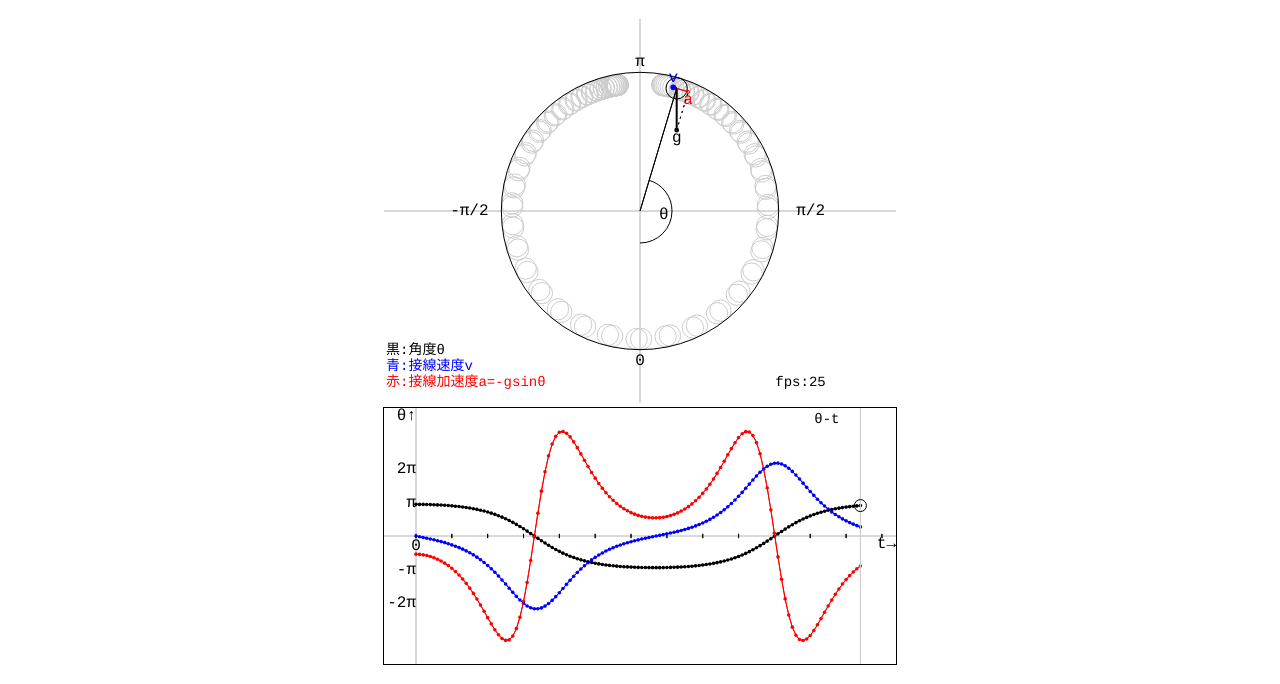
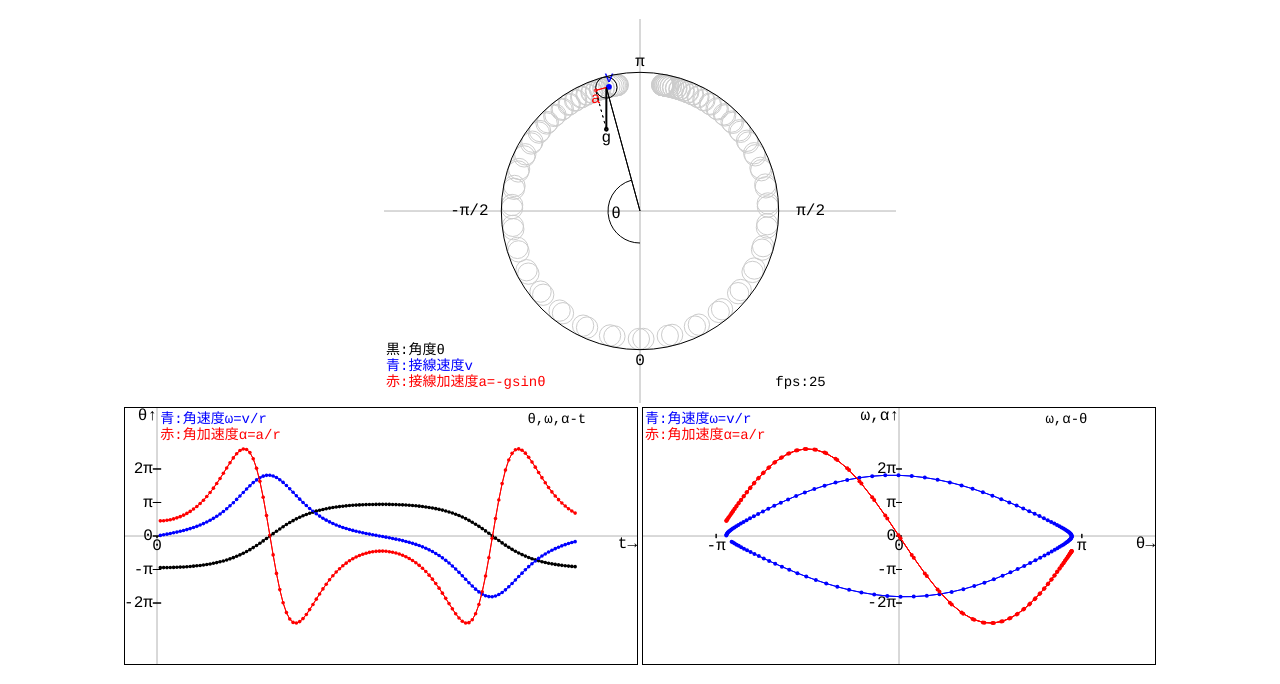
Before and after one commit to nishiokozo/github.io, a plain HTML site: page graph-integral-積分-v1.0/index.html in a window 1280 px wide. Shown: the part 70-754 px from the top of the page. Drawn offline with Linux system fonts and the light colour scheme.

Commit message:
θ基準のグラフを追加

```diff
--- a/graph-integral-積分-v1.0/index.html
+++ b/graph-integral-積分-v1.0/index.html
@@ -48,6 +48,7 @@
 		<canvas id="html_canvas3"  width="512" height="384" style="border:0px solid" ></canvas>
 		<br>
 		<canvas id="html_canvas4"  width="512" height="256" style="border:1px solid" ></canvas>
+		<canvas id="html_canvas5"  width="512" height="256" style="border:1px solid" ></canvas>
 		<br>
 		<script src="lib.js"></script>
 		<script src="main.js"></script>
@@ -55,9 +56,9 @@
 			<div class="group-left">
 			 Δt　　　　　<input type="text" id="html_dt" value="0.04" size="3" onchange="html_onchange('reset');" > sec<br>
 			 重力加速度g　<input type="text" id="html_g" value="9.8" size="3" onchange="html_onchange('reset');" > m/s/s<br>
-			 開始位置θ　 <input type="text" id="html_th" value="170" size="3" onchange="html_onchange('reset');" > deg<br>
-			 紐長さl　　　<input type="text" id="html_l" value="1.2" size="3" onchange="html_onchange('reset');" > m<br>
-			 計測時間time <input type="text" id="html_time" value="5" size="3" onchange="html_onchange('reset');" > sec<br>
+			 開始位置θ　 <input type="text" id="html_th" value="-170" size="3" onchange="html_onchange('reset');" > deg<br>
+			 半径r 　 　　<input type="text" id="html_r" value="1.2" size="3" onchange="html_onchange('reset');" > m<br>
+			 計測時間time <input type="text" id="html_time" value="5.4" size="3" onchange="html_onchange('reset');" > sec<br>
 			</div>
 			<div class="group">
 			<input type="button" value="リセット" onClick="html_onchange('reset');" >
@@ -88,12 +89,10 @@
 
 			<br>
 
-	<br>～概要 2021/09/21～<br>
+	<br>～概要 2021/09/22～<br>
 		区分求積法による積分<br>
 		フレーム単位(Δt)で加速度を累積して速度、速度を累積して位置を算出している<br>
-		開始位置θ=45°くらいまでなら、加速度、速度、位置がほぼサイン波になる。<br>
-		90°あたりを超えると奥歯型のような形状になる。<br>
-		Δtを粗くしてやると、プロットが荒くなり精度が落ちる。<br>
+		Δt時間内では等速運動になるので、値を大きくすると精度が落ちる。<br>
 
 	</body>
 </html>
--- a/graph-integral-積分-v1.0/lib.js
+++ b/graph-integral-積分-v1.0/lib.js
@@ -890,8 +890,8 @@ function gra_create( cv )	//2021/06/01
 	{
 		[x1,y1]=gra.win_abs(x1,y1);
 		let [rw,rh] = gra.win_range(r,r); // 2021/07/29 windowとcanvasのアスペクト比を反映
-rw = r;
-rh = r;
+		rw = r;
+		rh = r;
 		{
 			gra.ctx.beginPath();
 
@@ -922,6 +922,22 @@ rh = r;
 		[x1,y1]=gra.win_abs(x1,y1);
 //		let [rw,rh] = gra.win_range(r*gra.asp,r); // 2021/07/29 windowとcanvasのアスペクト比を反映
 		let [rw,rh] = gra.win_range(r,r); // 2021/07/29 windowとcanvasのアスペクト比を反映
+		{
+			gra.ctx.beginPath();
+			let rotation = 0;
+			gra.ctx.ellipse( x1, y1, rw, rh, rotation, st, en );
+			gra.ctx.fill();
+		};
+	}
+	//-----------------------------------------------------------------------------
+	gra.dot = function( x1,y1,r, st=0, en=Math.PI*2 ) // 2021/07/21　circle にst en を追加 )
+	//-----------------------------------------------------------------------------
+	{
+		[x1,y1]=gra.win_abs(x1,y1);
+//		let [rw,rh] = gra.win_range(r*gra.asp,r); // 2021/07/29 windowとcanvasのアスペクト比を反映
+		let [rw,rh] = gra.win_range(r,r); // 2021/07/29 windowとcanvasのアスペクト比を反映
+		rw = r;
+		rh = r;
 		{
 			gra.ctx.beginPath();
 			let rotation = 0;
--- a/graph-integral-積分-v1.0/main.js
+++ b/graph-integral-積分-v1.0/main.js
@@ -44,7 +44,7 @@ function lab_create()
 //	let gra2 = gra_create( html_canvas2 );
 	let gra3 = gra_create( html_canvas3 );
 	let gra4 = gra_create( html_canvas4 );
-//	let gra5 = gra_create( html_canvas5 );
+	let gra5 = gra_create( html_canvas5 );
 //	let ene = ene_create( html_canvas2, 3 );
 
 	function calc_r( m, r0 = 10, m0 = 1 ) // 質量1の時半径10
@@ -106,11 +106,12 @@ function lab_create()
 	let balls=[];
 	lab.m = 0;
 	lab.h = 0;
-	lab.l = 0;
+	lab.r = 0;
 	lab.time = 0;
 	lab.k = 0;
 	lab.dt = 0;
 	lab.s = 0;
+//	lab.fs = 0;
 
 	//-------------------------------------------------------------------------
 	function reset()
@@ -120,20 +121,159 @@ function lab_create()
 		flgStep = false;
 		balls=[];
 		//
+		let fs = 16;
+		let ball_r = 0.1;
+		let r = lab.r;
+		let g = lab.g;
+		let time = lab.time;//5.0/2;	// 計測時間
+		let dt = lab.dt;
 
 		{
-			let h	= lab.h;
-			let m	= lab.m;
-			let l	= lab.l;
-			let r	= calc_r(m)/60;
-			let p0	= vec2(0, h);
-			let p1	= vec2(l ,h);
-			let K	= 0;
-			let U	= lab.g * m * p1.y;
+//			let h	= lab.h;
+//			let m	= lab.m;
+//			let l	= lab.r;
+//			let r	= calc_r(m)/60;
+//			let p0	= vec2(0, h);
+//			let p1	= vec2(l ,h);
+//			let K	= 0;
+//			let U	= lab.g * m * p1.y;
 			let th  = lab.th;
 //			hook	= {p:p0 ,v:0.1,h:0.2}
-			balls.push( {th:th, v:radians(0), t:0} );
+			balls.push( {th:th, v:radians(0), t:0, tbl:[]} );
 		}
+
+		// 円グラフ3 描画 初期化
+		{
+			gra3.backcolor(1,1,1);
+			let cx = 0.0;
+			let cy = 0.0;//lab.h;
+			let sh = 3.6/2;
+			let sw = sh*(gra3.ctx.canvas.width/gra3.ctx.canvas.height);
+			gra3.window( cx-sw,cy+sh,cx+sw,cy-sh );
+			gra3.setAspect(1,0);
+		}
+
+
+		// θ,ω,α-tグラフ4 描画 初期表示
+		{
+			let sh = 4*3;
+			{
+				gra4.backcolor(1,1,1);
+				gra4.cls();
+				let cx = lab.time/2;
+				let cy = 0.0;//lab.h;
+				let w = (gra4.ctx.canvas.width/gra4.ctx.canvas.height);
+				let sw = lab.time/(w-0.25);///(gra4.ctx.canvas.width/gra4.ctx.canvas.height);
+				gra4.window( cx-sw,cy+sh,cx+sw,cy-sh );
+				gra4.setAspect(1,0);
+			}
+
+			// 原点 cross
+			{
+				gra4.color(0.8,0.8,0.8)
+				gra4.line(gra4.sx,0,gra4.ex,0);
+				gra4.line(0,gra4.sy,0,gra4.ey);
+
+				gra4.color(0,0,0)
+				gra4.symbol_row( "θ↑",0,gra4.sy,fs,"RT");
+				gra4.symbol_row( "t→",gra4.ex,0,fs,"RT");
+/*
+				let peek = 3.14;
+				gra4.symbol_row( "π",0,peek,fs,"RM");
+				gra4.symbol_row( "-π",0,-peek,fs,"RM");
+				gra4.symbol_row( "2π",0,peek*2,fs,"RM");
+				gra4.symbol_row( "-2π",0,-peek*2,fs,"RM");
+*/
+				{
+					let pi = Math.PI;
+					let x =0;
+					let y =0;
+					let h = 0.2;
+					let w = 0.05;
+					x=0;y=    0;gra4.symbol_row( "0"	,x-w,y,fs,"RM");gra4.line(x-w,y,x+w,y);
+					x=0;y=   pi;gra4.symbol_row( "π"	,x-w,y,fs,"RM");gra4.line(x-w,y,x+w,y);
+					x=0;y=  -pi;gra4.symbol_row( "-π"	,x-w,y,fs,"RM");gra4.line(x-w,y,x+w,y);
+					x=0;y= 2*pi;gra4.symbol_row( "2π"	,x-w,y,fs,"RM");gra4.line(x-w,y,x+w,y);
+					x=0;y=-2*pi;gra4.symbol_row( "-2π"	,x-w,y,fs,"RM");gra4.line(x-w,y,x+w,y);
+				}
+
+				let x = 0;
+				let y = 0;
+				let h = 0.2;;
+				let cnt  = 0;
+				gra4.line( x,y, x,y-h);gra4.symbol_row( "0", x,y-h,fs,"CT");
+/*
+				for ( let x = 0 ; x < gra4.ex ; x+=dt )
+				{
+					if ( (cnt % 10) == 0 ) gra4.line( x,y+h, x,y-h);
+					cnt++;
+				}
+*/
+
+			}
+//			gra4.color(0,0,0);gra4.locate(75,10);gra4.print( time+"秒間");
+			gra4.color(0,0,0);gra4.locate(72,0);gra4.print( "θ,ω,α-t");
+
+			gra4.locate(6,0);
+			gra4.color(0,0,1);gra4.print( "青:角速度ω=v/r");
+			gra4.color(1,0,0);gra4.print( "赤:角加速度α=a/r");
+			gra4.locate(70,22);gra4.color(0,0,0);gra4.print( "fps:"+1/lab.dt);
+
+			gra4.color(0,0,0);
+		}
+
+		// θ-tグラフ5 描画 初期表示
+		{
+			let sh = 4*3;
+			{
+				gra5.backcolor(1,1,1);
+				gra5.cls();
+				let cx = 0;//time/2;
+				let cy = 0.0;//lab.h;
+				let w = (gra5.ctx.canvas.width/gra5.ctx.canvas.height);
+				let sw = Math.PI*1.4;//time/(w-0.25);///(gra5.ctx.canvas.width/gra5.ctx.canvas.height);
+				gra5.window( cx-sw,cy+sh,cx+sw,cy-sh );
+				gra5.setAspect(1,0);
+			}
+
+			// 原点 cross
+			{
+//				let fs = 16;
+				gra5.color(0.8,0.8,0.8)
+				gra5.line(gra5.sx,0,gra5.ex,0);
+				gra5.line(0,gra5.sy,0,gra5.ey);
+
+				gra5.color(0,0,0)
+				gra5.symbol_row( "ω,α↑",0,gra5.sy,fs,"RT");
+				gra5.symbol_row( "θ→",gra5.ex,0,fs,"RT");
+				let pi = Math.PI;
+				let x =0;
+				let y =0;
+				let h = 0.2;
+				let w = 0.05;
+				x=    0;y=0;gra5.symbol_row( "0"	,x,y-h,fs,"CT");gra5.line(x,y-h,x,y+h);
+				x=   pi;y=0;gra5.symbol_row( "π"	,x,y-h,fs,"CT");gra5.line(x,y-h,x,y+h);
+				x=  -pi;y=0;gra5.symbol_row( "-π"	,x,y-h,fs,"CT");gra5.line(x,y-h,x,y+h);
+				x= 2*pi;y=0;gra5.symbol_row( "2π"	,x,y-h,fs,"CT");gra5.line(x,y-h,x,y+h);
+				x=-2*pi;y=0;gra5.symbol_row( "-2π"	,x,y-h,fs,"CT");gra5.line(x,y-h,x,y+h);
+
+				x=0;y=    0;gra5.symbol_row( "0"	,x-w,y,fs,"RM");gra5.line(x-w,y,x+w,y);
+				x=0;y=   pi;gra5.symbol_row( "π"	,x-w,y,fs,"RM");gra5.line(x-w,y,x+w,y);
+				x=0;y=  -pi;gra5.symbol_row( "-π"	,x-w,y,fs,"RM");gra5.line(x-w,y,x+w,y);
+				x=0;y= 2*pi;gra5.symbol_row( "2π"	,x-w,y,fs,"RM");gra5.line(x-w,y,x+w,y);
+				x=0;y=-2*pi;gra5.symbol_row( "-2π"	,x-w,y,fs,"RM");gra5.line(x-w,y,x+w,y);
+
+
+
+			}
+			gra5.color(0,0,0);gra5.locate(72,0);gra5.print( "ω,α-θ");
+			gra5.locate(0,0);
+			gra5.color(0,0,1);gra5.print( "青:角速度ω=v/r");
+			gra5.color(1,0,0);gra5.print( "赤:角加速度α=a/r");
+
+			gra5.color(0,0,0);
+		}
+
 
 
 	}
@@ -149,7 +289,7 @@ function lab_create()
 			lab.req ='';
 		}
 
-		update_Laboratory4( gra3, gra4,  lab.dt );
+		update_Laboratory4( lab.dt );
 		lab.hdlTimeout = setTimeout( lab.update, lab.dt*1000 );
 
 	}
@@ -170,17 +310,17 @@ function lab_create()
 
 
 	//-------------------------------------------------------------------------
-	function update_Laboratory4( gra3, gra4, dt )
+	function update_Laboratory4( dt )
 	//-------------------------------------------------------------------------
 	{
 
 		let fs = 16;
 		let ball_r = 0.1;
-		let r = lab.l;
+		let r = lab.r;
 		let g = lab.g;
 		let time = lab.time;//5.0/2;	// 計測時間
 
-		function gra3_drawball( gra, th, v,a, g, flgAll )
+		function gra_drawball( gra, th, v,a, g, flgAll )
 		{
 
 			let x = r*Math.cos(th+radians(-90));
@@ -245,22 +385,36 @@ function lab_create()
 			gra.setLineWidth_row(1);
 		}
 
+		////	計算
+		{
+			let ba = balls[0];
 
-		////	初期化等
+			if ( ba.t+dt <= time ) if ( !flgPause || flgStep  )
+			{
+				ba.t += dt;
+				let a = -g*Math.sin(ba.th);		// 接線加速度
+				ba.v +=a*dt;	// 角速度
 
-		// 円グラフ3 描画 初期描画
+				ba.tbl.push({v:ba.v,th:ba.th,t:ba.t,a:a});
+				ba.th+=(ba.v/r)*dt;
+			}
+		}
+
+
+		////	描画
 		{
-			/// gra3
+			let ba = balls[0];
+			let now = ba.tbl[ba.tbl.length-1];
+			let t = now.t;
+			let v = now.v;
+			let a = now.a;
+			let th = now.th;
+			let dot_r = 1.8;
+
+			// 円グラフ3 リアルタイム描画
 			{
-				gra3.backcolor(1,1,1);
 				gra3.cls();
-				let cx = 0.0;
-				let cy = 0.0;//lab.h;
-				let sh = 3.6/2;
-				let sw = sh*(gra3.ctx.canvas.width/gra3.ctx.canvas.height);
-				gra3.window( cx-sw,cy+sh,cx+sw,cy-sh );
-				gra3.setAspect(1,0);
-			}
+
 				// 原点 cross
 				{
 					gra3.color(0.8,0.8,0.8)
@@ -281,127 +435,66 @@ function lab_create()
 					gra3.color(1,0,0);gra3.print( "赤:接線加速度a=-gsinθ");
 					gra3.locate(70,22);gra3.color(0,0,0);gra3.print( "fps:"+1/dt);
 				}
+				gra3.color(0,0,0);
 
-			gra3.color(0,0,0);
+				// 軌道描画
+				for ( let d of ba.tbl )
+				{
+					gra3.color(0.8,0.8,0.8);gra_drawball( gra3, d.th, d.v*dt, d.a*dt, g*dt, false ); // ボールの残像
 				}
 
-		// θ-tグラフ4 描画 初期表示
+				// 振り子描画
 				{
-			let sh = 4*3;
-			{
-				gra4.backcolor(1,1,1);
-				gra4.cls();
-				let cx = time/2;
-				let cy = 0.0;//lab.h;
-				let w = (gra4.ctx.canvas.width/gra4.ctx.canvas.height);
-				let sw = time/(w-0.25);///(gra4.ctx.canvas.width/gra4.ctx.canvas.height);
-				gra4.window( cx-sw,cy+sh,cx+sw,cy-sh );
-				gra4.setAspect(1,0);
+					gra3.color(0,0,0);gra_drawball( gra3, th,v*dt,a*dt,g*dt, true );
 				}
 
-			// 原点 cross
-			{
-				gra4.color(0.8,0.8,0.8)
-				gra4.line(gra4.sx,0,gra4.ex,0);
-				gra4.line(0,gra4.sy,0,gra4.ey);
+				gra3.color(0,0,0);gra3.circle(0,0,r+ball_r); // 円の外枠。最後に描画
 
-				gra4.color(0,0,0)
-				gra4.symbol_row( "θ↑",0,gra4.sy,fs,"RT");
-				gra4.symbol_row( "t→",gra4.ex,0,fs,"RT");
-				let peek = 3.14;
-				gra4.symbol_row( "π",0,peek,fs,"RM");
-				gra4.symbol_row( "-π",0,-peek,fs,"RM");
-				gra4.symbol_row( "2π",0,peek*2,fs,"RM");
-				gra4.symbol_row( "-2π",0,-peek*2,fs,"RM");
-
-				let x = 0;
-				let y = 0;
-				let h = 0.2;;
-				let cnt  = 0;
-				gra4.line( x,y, x,y-h);gra4.symbol_row( "0", x,y-h,fs,"CT");
-				for ( let x = 0 ; x < gra4.ex ; x+=dt )
-				{
-					if ( (cnt % 10) == 0 ) gra4.line( x,y+h, x,y-h);
-					cnt++;
-				}
-
-			}
-//			gra4.color(0,0,0);gra4.locate(75,10);gra4.print( time+"秒間");
-			gra4.color(0,0,0);gra4.locate(77,0);gra4.print( "θ-t");
-
-			gra4.color(0,0,0);
 			}
 
 			/////// 実部
 
-		// θ-tグラフ4 描画
+			// θ,ω,α-tグラフ4 描画  プロット
 			{
 
-			let v = 0;
-			let th = lab.th;
-			let th0 = 0;
-			let v0 = 0;
-			let a0 = 0;
-			for ( let t = 0 ; t <= time ; t+= dt )
-			{
-				let a = -g*Math.sin(th);		// 接線加速度
-
-				let dot_r = 1.8;
 				gra4.setMode('no-range');
 
 				// ドット
-				gra4.color(0,0,0);gra4.circlefill( t,th, dot_r );
-				gra4.color(1,0,0);gra4.circlefill( t,a, dot_r );
-				gra4.color(0,0,1);gra4.circlefill( t,v, dot_r );
+				gra4.color(0,0,0);gra4.dot( t,th, dot_r );
+				gra4.color(1,0,0);gra4.dot( t,a/r, dot_r );
+				gra4.color(0,0,1);gra4.dot( t,v/r, dot_r );
 
 				// ライン
-				if ( t > 0 )
+				if ( ba.tbl.length > 1 )
 				{
-					gra4.color(0,0,0);gra4.line( t-dt,th0, t, th );
-					gra4.color(0,0,1);gra4.line( t-dt,v0, t, v );
-					gra4.color(1,0,0);gra4.line( t-dt,a0, t, a );
+					let d = ba.tbl[ba.tbl.length-2];
+					let t0 = t-dt;
+					gra4.color(0,0,0);gra4.line( t0, d.th, t, th );
+					gra4.color(0,0,1);gra4.line( t0, d.v/r, t, v/r );
+					gra4.color(1,0,0);gra4.line( t0, d.a/r, t, a/r );
 				}
 
-				gra3.color(0.8,0.8,0.8);gra3_drawball( gra3, th,v*dt,a*dt,g*dt, false ); // ボールの残像
 				gra4.setMode('');
 
-				th0 = th;
-				a0 = a;
-				v0 = v;
 
-				v+=a*dt;		//角速度
-				th+=(v/r)*dt;
+			}
+
+			// ω,α-θグラフ5 描画 プロット
+			{
+				gra5.color(0,0,1);gra5.dot(th,v/r,2);
+				gra5.color(1,0,0);gra5.dot(th,a/r,2);
+
+				// ライン
+				if ( ba.tbl.length > 1 )
+				{
+					let d = ba.tbl[ba.tbl.length-2];
+					gra5.color(0,0,1);gra5.line( d.th, d.v/r, th, v/r );
+					gra5.color(1,0,0);gra5.line( d.th, d.a/r, th, a/r );
+				}
 			}
 
 		}
 
-		// 円グラフ3 上描画 リアルタイム描画
-		{
-
-			let ba = balls[0];
-			let v = ba.v;
-			let th = ba.th;
-			{
-				let a = -g*Math.sin(th);		// 接線加速度
-				gra3.color(0,0,0);gra3_drawball( gra3, th,v*dt,a*dt,g*dt, true );
-
-				gra4.color(0.8,0.8,0.8);gra4.line(ba.t,gra4.sy,ba.t,gra4.ey);
-				gra4.color(0,0,0);gra4.circle_row(ba.t,th,6);
-
-				if ( ba.t+dt <= time )
-				if ( !flgPause || flgStep  )
-				{
-					v+=a*dt;	// 角速度
-					th+=(v/r)*dt;
-					ba.t += dt;
-				}
-			}
-			ba.v = v;
-			ba.th = th;
-
-			gra3.color(0,0,0);gra3.circle(0,0,r+ball_r); // 円の外枠。最後に描画
-
-		}
 
 
 		gra3.color(0,0,0);gra3.setLineWidth(1);gra3.setMode('');
@@ -486,9 +579,9 @@ function html_onchange( cmd )
 		lab.th = document.getElementById( "html_th" ).value*1;
 		lab.th = radians(lab.th);
 	}
-	if ( document.getElementById( "html_l" ) )
+	if ( document.getElementById( "html_r" ) )
 	{
-		lab.l = document.getElementById( "html_l" ).value*1;
+		lab.r = document.getElementById( "html_r" ).value*1;
 	}
 	if ( document.getElementById( "html_time" ) )
 	{
```
Lines whose indentation alone changed are shown as unchanged.
